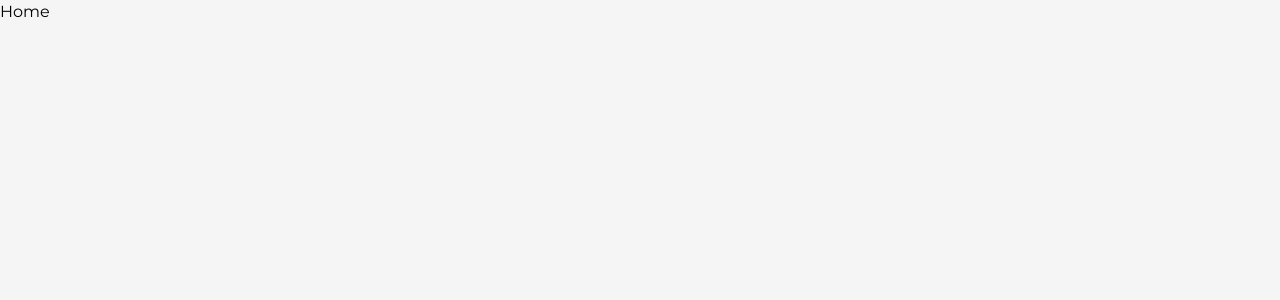
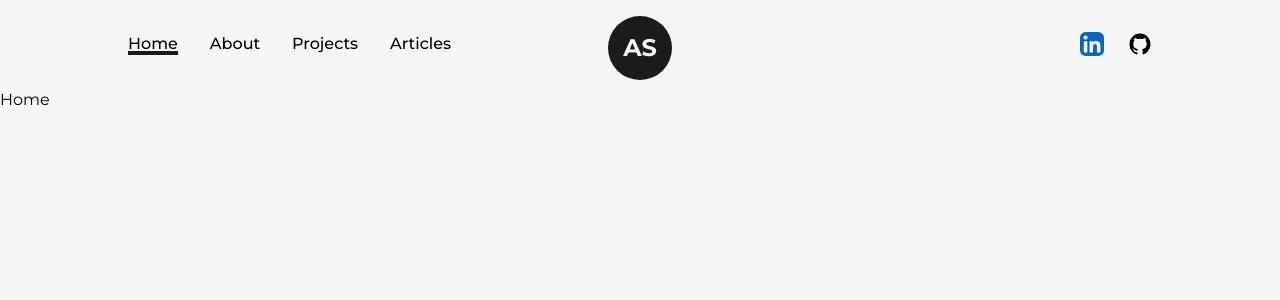
Before and after one commit to AntonioSantosBJPE/Portfolio-Antonio-Santos-Next, a Next.js app: page / in a window 1280 px wide. Shown: the top 300 px of the page. Built offline with nearby package versions, Linux system fonts and the light colour scheme.

Commit message:
feat: creates the basic structure of the header navigation menu present on all pages

```diff
--- a/package.json
+++ b/package.json
@@ -15,6 +15,7 @@
     "autoprefixer": "10.4.14",
     "eslint": "8.43.0",
     "eslint-config-next": "13.4.7",
+    "framer-motion": "^10.12.17",
     "next": "13.4.7",
     "postcss": "8.4.24",
     "react": "18.2.0",
--- a/src/app/layout.tsx
+++ b/src/app/layout.tsx
@@ -1,3 +1,4 @@
+import { NavBar } from "@/components/NavBar";
 import { Montserrat } from "next/font/google";
 import "./globals.css";
 
@@ -16,6 +17,7 @@
   return (
     <html lang="pt-br">
       <body className={`${montserrat.className} bg-light w-full min-h-screen`}>
+        <NavBar />
         {children}
       </body>
     </html>
--- /dev/null
+++ b/src/components/Logo/index.tsx
@@ -0,0 +1,30 @@
+"use client";
+import { motion } from "framer-motion";
+import Link from "next/link";
+
+const MotionLink = motion(Link);
+
+interface IpropsLogo {}
+export const Logo = ({}: IpropsLogo) => {
+  return (
+    <div className="flex items-center justify-center mt-2">
+      <MotionLink
+        href={"/"}
+        className="w-16 h-16 bg-dark text-light flex items-center justify-center rounded-full text-2xl font-bold"
+        whileHover={{
+          backgroundColor: [
+            "#121212",
+            "rgba(131,58,180,1)",
+            "rgba(253,29,29,1)",
+            "rgba(252,176,69,1)",
+            "rgba(131,58,180,1)",
+            "#121212",
+          ],
+          transition: { duration: 1, repeat: Infinity },
+        }}
+      >
+        AS
+      </MotionLink>
+    </div>
+  );
+};
--- /dev/null
+++ b/src/components/MyIcons/GitHubIcon/index.tsx
@@ -0,0 +1,23 @@
+interface IpropsGitHubIcon {
+  className: string;
+}
+export const GitHubIcon = ({ className, ...rest }: IpropsGitHubIcon) => {
+  return (
+    <>
+      <svg
+        xmlns="http://www.w3.org/2000/svg"
+        width="1em"
+        height="1em"
+        viewBox="0 0 512 512"
+        className={`w-full h-auto ${className}`}
+        {...rest}
+      >
+        <path fill="rgba(255, 255, 255, 0)" d="M0 0h512v512H0z" />
+        <path
+          fill="currentColor"
+          d="M256 32C132.3 32 32 134.9 32 261.7c0 101.5 64.2 187.5 153.2 217.9a17.56 17.56 0 0 0 3.8.4c8.3 0 11.5-6.1 11.5-11.4 0-5.5-.2-19.9-.3-39.1a102.4 102.4 0 0 1-22.6 2.7c-43.1 0-52.9-33.5-52.9-33.5-10.2-26.5-24.9-33.6-24.9-33.6-19.5-13.7-.1-14.1 1.4-14.1h.1c22.5 2 34.3 23.8 34.3 23.8 11.2 19.6 26.2 25.1 39.6 25.1a63 63 0 0 0 25.6-6c2-14.8 7.8-24.9 14.2-30.7-49.7-5.8-102-25.5-102-113.5 0-25.1 8.7-45.6 23-61.6-2.3-5.8-10-29.2 2.2-60.8a18.64 18.64 0 0 1 5-.5c8.1 0 26.4 3.1 56.6 24.1a208.21 208.21 0 0 1 112.2 0c30.2-21 48.5-24.1 56.6-24.1a18.64 18.64 0 0 1 5 .5c12.2 31.6 4.5 55 2.2 60.8 14.3 16.1 23 36.6 23 61.6 0 88.2-52.4 107.6-102.3 113.3 8 7.1 15.2 21.1 15.2 42.5 0 30.7-.3 55.5-.3 63 0 5.4 3.1 11.5 11.4 11.5a19.35 19.35 0 0 0 4-.4C415.9 449.2 480 363.1 480 261.7 480 134.9 379.7 32 256 32Z"
+        />
+      </svg>
+    </>
+  );
+};
--- /dev/null
+++ b/src/components/MyIcons/LinkArrow/index.tsx
@@ -0,0 +1,23 @@
+interface IpropsLinkArrow {
+  className: string;
+}
+export const LinkArrow = ({ className, ...rest }: IpropsLinkArrow) => (
+  <svg
+    xmlns="http://www.w3.org/2000/svg"
+    width={24}
+    height={24}
+    viewBox="0 0 24 24"
+    className={`w-full h-auto ${className}`}
+    {...rest}
+  >
+    <path fill="none" d="M0 0h24v24H0z" />
+    <path
+      fill="none"
+      stroke="currentColor"
+      strokeLinecap="round"
+      strokeLinejoin="round"
+      strokeWidth={2}
+      d="M11 7H6a2 2 0 0 0-2 2v9a2 2 0 0 0 2 2h9a2 2 0 0 0 2-2v-5m-7 1L20 4m-5 0h5v5"
+    />
+  </svg>
+);
--- /dev/null
+++ b/src/components/MyIcons/LinkedinIcon/index.tsx
@@ -0,0 +1,25 @@
+interface IpropsLinkedinIcon {
+  className: string;
+}
+export const LinkedinIcon = ({ className, ...rest }: IpropsLinkedinIcon) => {
+  return (
+    <svg
+      xmlns="http://www.w3.org/2000/svg"
+      width="1em"
+      height="1em"
+      viewBox="0 0 256 256"
+      className={`w-full h-auto ${className}`}
+      {...rest}
+    >
+      <path fill="rgba(255, 255, 255, 0)" d="M0 0h256v256H0z" />
+      <g fill="none">
+        <rect width={256} height={256} fill="#fff" rx={60} />
+        <rect width={256} height={256} fill="#0A66C2" rx={60} />
+        <path
+          fill="#fff"
+          d="M184.715 217.685h29.27a4 4 0 0 0 4-3.999l.015-61.842c0-32.323-6.965-57.168-44.738-57.168-14.359-.534-27.9 6.868-35.207 19.228a.32.32 0 0 1-.595-.161V101.66a4 4 0 0 0-4-4h-27.777a4 4 0 0 0-4 4v112.02a4 4 0 0 0 4 4h29.268a4 4 0 0 0 4-4v-55.373c0-15.657 2.97-30.82 22.381-30.82 19.135 0 19.383 17.916 19.383 31.834v54.364a4 4 0 0 0 4 4ZM38 59.627c0 11.865 9.767 21.627 21.632 21.627 11.862-.001 21.623-9.769 21.623-21.631C81.253 47.761 71.491 38 59.628 38 47.762 38 38 47.763 38 59.627Zm6.959 158.058h29.307a4 4 0 0 0 4-4V101.66a4 4 0 0 0-4-4H44.959a4 4 0 0 0-4 4v112.025a4 4 0 0 0 4 4Z"
+        />
+      </g>
+    </svg>
+  );
+};
--- /dev/null
+++ b/src/components/MyIcons/index.ts
@@ -0,0 +1,5 @@
+import { GitHubIcon } from "./GitHubIcon";
+import { LinkArrow } from "./LinkArrow";
+import { LinkedinIcon } from "./LinkedinIcon";
+
+export { GitHubIcon, LinkArrow, LinkedinIcon };
--- /dev/null
+++ b/src/components/NavBar/index.tsx
@@ -0,0 +1,75 @@
+"use client";
+import { motion } from "framer-motion";
+import Link from "next/link";
+import { usePathname } from "next/navigation";
+import { Logo } from "../Logo";
+import { GitHubIcon, LinkedinIcon } from "../MyIcons";
+
+interface IpropsNavBar {}
+interface IcustomLink {
+  href: string;
+  title: string;
+  className?: string;
+}
+const CustomLink = ({ href, title, className = "" }: IcustomLink) => {
+  const pathName = usePathname();
+
+  return (
+    <Link href={href} className={`${className} relative group`}>
+      {title}
+      <span
+        className={`h-1 inline-block w-0 bg-dark absolute left-0 -bottom-0.5 group-hover:w-full transition-[width] ease duration-300 ${
+          pathName === href ? "w-full" : "w-0"
+        }`}
+      >
+        &nbsp;
+      </span>
+    </Link>
+  );
+};
+
+export const NavBar = ({}: IpropsNavBar) => {
+  return (
+    <header className="w-full px-32 py-8 font-medium flex items-center justify-between">
+      <nav>
+        <CustomLink href={"/"} title={"Home"} className="mr-4" />
+        <CustomLink href={"/about"} title={"About"} className="mx-4" />
+        <CustomLink href={"/projects"} title={"Projects"} className="mx-4" />
+        <CustomLink href={"/articles"} title={"Articles"} className="ml-4" />
+      </nav>
+
+      <nav className="flex items-center justify-center flex-wrap">
+        <motion.a
+          href={"https://www.linkedin.com/in/antonio-santos-bjpe/"}
+          target={"_blank"}
+          whileHover={{
+            y: -2,
+          }}
+          whileTap={{
+            scale: 0.9,
+          }}
+          className="w-6 mr-3"
+        >
+          <LinkedinIcon className="" />
+        </motion.a>
+        <motion.a
+          href={"https://github.com/AntonioSantosBJPE"}
+          target={"_blank"}
+          whileHover={{
+            y: -2,
+          }}
+          whileTap={{
+            scale: 0.9,
+          }}
+          className="w-6 ml-3"
+        >
+          <GitHubIcon className="" />
+        </motion.a>
+      </nav>
+
+      <div className="absolute left-[50%] top-2 translate-x-[-50%]">
+        <Logo>Logo</Logo>
+      </div>
+    </header>
+  );
+};
```
Also changed, not shown: 1 other file (tests, documents, lock files or other folders).
